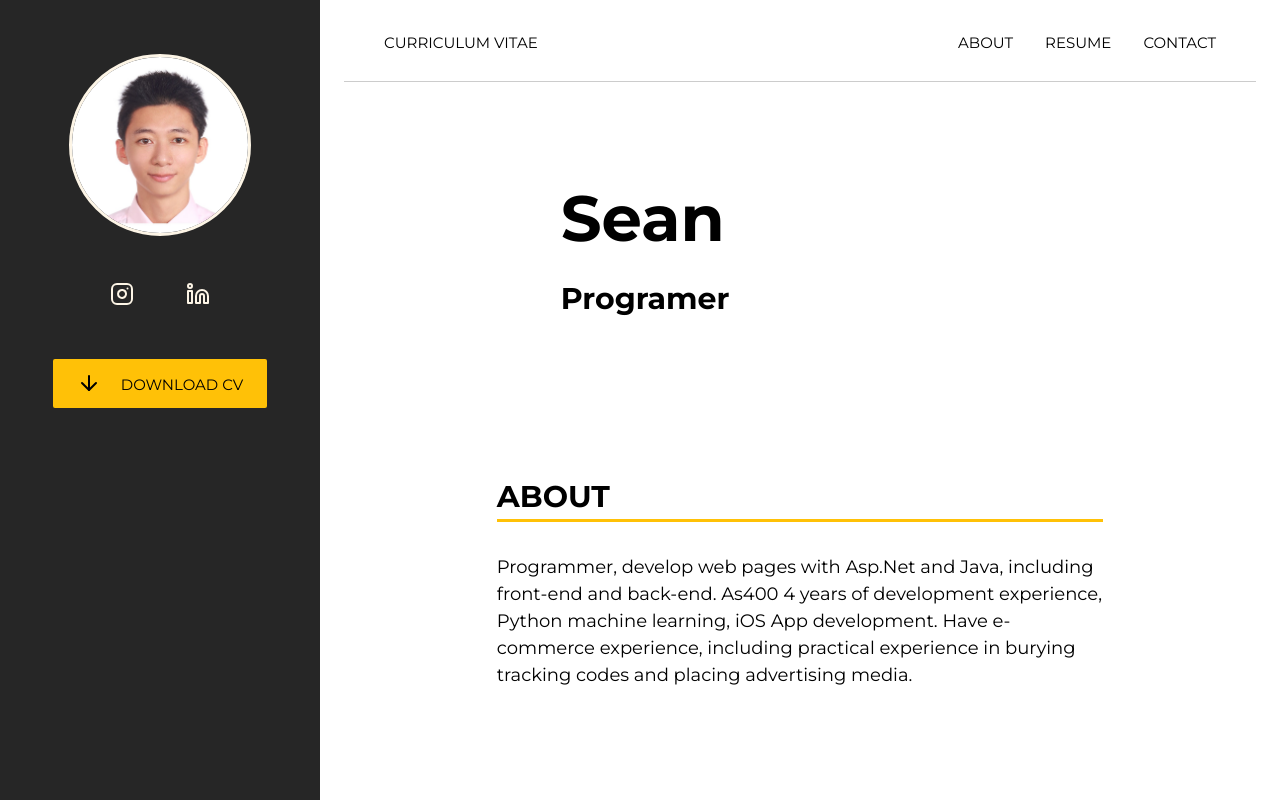
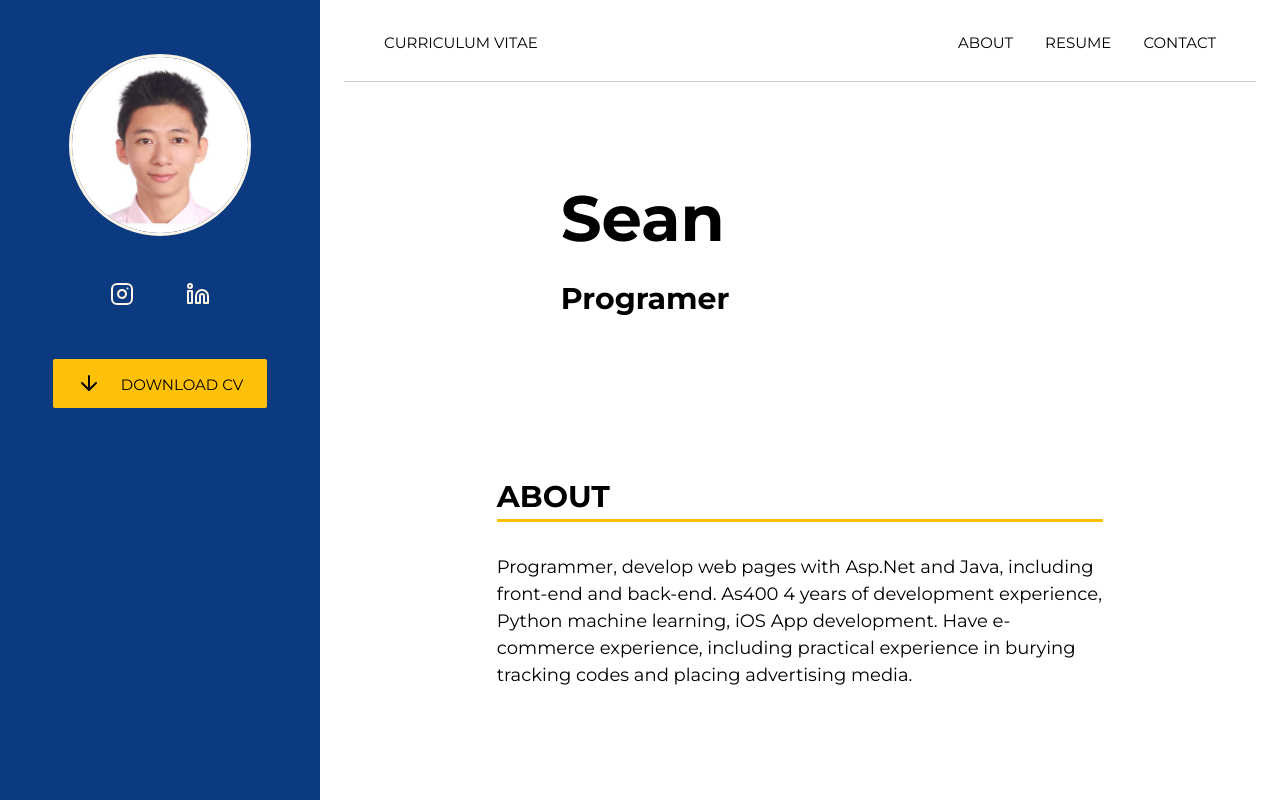
Before and after one commit to Seanlin2/CV, a plain HTML site: page index.html in a window 1280 px wide. Shown: the top 800 px of the page. Drawn offline with nearby package versions, Linux system fonts and the light colour scheme.

Commit message:
Update styles.css
Change Color

```diff
--- a/styles.css
+++ b/styles.css
@@ -28,7 +28,8 @@ body * {
     -moz-text-align: center; /*works on Firefox */
     -webkit-text-align: center; /*works on Safari and Google Chrome*/
     text-align: center;
-    background-color: #262626;
+    /*background-color: #262626;*/
+    background-color: #0b3a81;
     -moz-padding: 20px; /*works on Firefox */
     -webkit-padding: 20px; /*works on Safari and Google Chrome*/
     padding: 20px;
```
